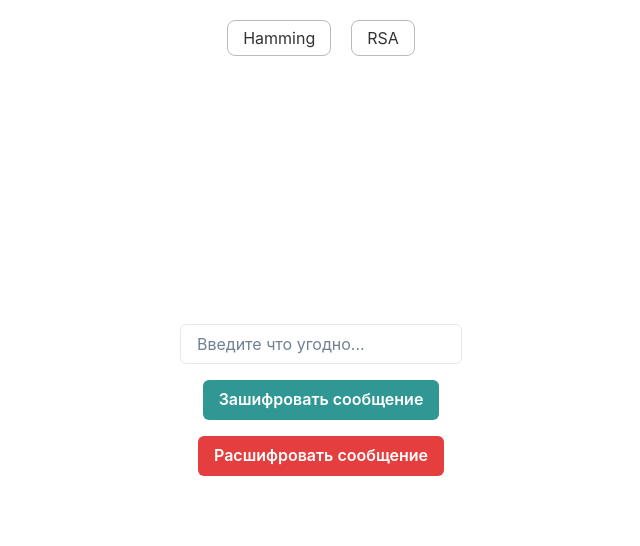
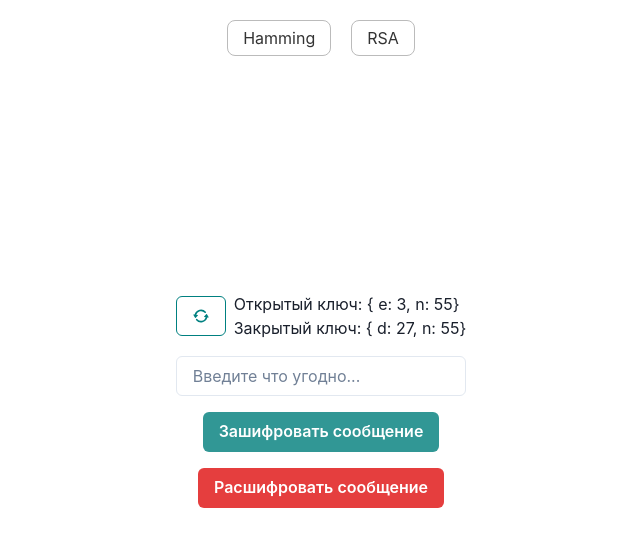
Before and after one commit to DundIIR/SurGU_Code_Hamming, a React (Vite) app: page /Lab_2 in a window 1280 px wide. Shown: the top 546 px of the page, without its empty margins (319-959 px from the left). Built offline with nearby package versions, Linux system fonts and the light colour scheme.

Commit message:
The final version lab_2

```diff
--- a/package.json
+++ b/package.json
@@ -10,6 +10,7 @@
     "preview": "vite preview"
   },
   "dependencies": {
+    "@chakra-ui/icons": "^2.2.3",
     "@chakra-ui/react": "^2.8.2",
     "@emotion/react": "^11.13.3",
     "@emotion/styled": "^11.13.0",
--- a/src/pages/Lab_2.jsx
+++ b/src/pages/Lab_2.jsx
@@ -1,8 +1,10 @@
+import { RepeatIcon } from '@chakra-ui/icons'
 import {
 	Box,
 	Button,
 	Center,
 	ChakraProvider,
+	Code,
 	Container,
 	Drawer,
 	DrawerBody,
@@ -11,10 +13,12 @@ import {
 	DrawerFooter,
 	DrawerHeader,
 	DrawerOverlay,
+	Flex,
 	FormLabel,
 	Input,
 	Switch,
 	useDisclosure,
+	useToast,
 	VStack,
 } from '@chakra-ui/react'
 import { useEffect, useState } from 'react'
@@ -86,6 +90,10 @@ const generateKeys = arrSimple => {
 	}
 	const d = (1 + i * phi) / e
 
+	console.log({
+		publicKey: { e, n },
+		privateKey: { d, n },
+	})
 	return {
 		publicKey: { e, n },
 		privateKey: { d, n },
@@ -94,18 +102,13 @@ const generateKeys = arrSimple => {
 
 function modExp(base, exp, mod) {
 	if (mod <= 0) {
-		console.error('Ошибка: модуль не должен быть меньше или равен 0.')
 		return NaN
 	}
+
 	let result = 1
-	base = base % mod
 
-	while (exp > 0) {
-		if (exp % 2 === 1) {
-			result = (result * base) % mod
-		}
-		exp = Math.floor(exp / 2)
-		base = (base * base) % mod
+	for (let i = 0; i < exp; i++) {
+		result = (result * base) % mod
 	}
 
 	return result
@@ -116,30 +119,38 @@ const Lab_2 = () => {
 	const [inputValue, setInputValue] = useState('')
 	const [arrSimpleNumber, setArrSimpleNumber] = useState([])
 	const [drawerContent, setDrawerContent] = useState('')
+	const [{ publicKey, privateKey }, setKeys] = useState({
+		publicKey: { e: 3, n: 55 },
+		privateKey: { d: 27, n: 55 },
+	})
+	const toast = useToast()
 
 	// const { publicKey, privateKey } = generateKeys(arrSimpleNumber)
-	const { publicKey, privateKey } = { publicKey: { e: 3, n: 55 }, privateKey: { d: 27, n: 55 } }
 
 	useEffect(() => {
-		const max = 1000000
+		const max = 100
 		const arrSN = sieveOfEratosthenes(max)
 		setArrSimpleNumber(arrSN)
 		console.log(`Простые числа до ${max} сгенерированы`)
 	}, [])
 
+	const handleUpdatingKeys = () => {
+		setKeys(generateKeys(arrSimpleNumber))
+	}
+
 	const handleEncrypt = message => {
 		const { e, n } = publicKey
 		const encryptedMessage = []
 		console.log('Начало')
-		for (let char of message) {
-			let codeChar = char.charCodeAt(0).toString()
-			console.log('Код символа: ', char, codeChar)
-			for (let c of codeChar) {
-				console.log('Цифра: ', c)
+		for (let symbol of message) {
+			let codeSymbol = symbol.charCodeAt(0).toString()
+			console.log('Код символа: ', symbol, codeSymbol)
+			for (let char of codeSymbol) {
+				console.log('Цифра: ', char)
 
-				const m = modExp(c, e, n)
-				const paddedCipher = m.toString().padStart(8, '0')
-				encryptedMessage.push(paddedCipher)
+				const m = (Math.pow(char, e) % n).toString().padStart(8, '0')
+
+				encryptedMessage.push(m)
 			}
 			encryptedMessage.push('11110011')
 		}
@@ -154,14 +165,14 @@ const Lab_2 = () => {
 		let decryptedMessage = ''
 		const chars = message.split('11110011').slice(0, -1)
 		console.log('массив символов: ', chars)
+		// 00000013, ,00000008, ,00000001,00000000,00000015,
 		for (let char of chars) {
 			const charsCodes = char.match(/.{1,8}/g) || []
 			console.log('массив кодов символов: ', charsCodes)
 			let symbol = ''
 			for (let charCode of charsCodes) {
-				const c = parseInt(charCode, 10)
-				const m = modExp(c, d, n)
-				console.log('Возводим в степень: ', Math.pow(c, d), ' и ', m)
+				const m = modExp(parseInt(charCode, 10), d, n)
+				// console.log('Возводим в степень: ', Math.pow(c, d), ' и ', m)
 				symbol += m
 			}
 
@@ -173,78 +184,86 @@ const Lab_2 = () => {
 		onOpen()
 	}
 
-	// const handleEncrypt = message => {
-	// 	const { e, n } = publicKey
-	// 	const encryptedMessage = []
-	// 	console.log('ключ шифр: ', e, ' ', n)
-	// 	for (let char of message) {
-	// 		console.log('Код символа: ', char.charCodeAt(0))
-	// 		const c = modExp(char.charCodeAt(0), e, n)
-	// 		if (isNaN(c)) {
-	// 			console.error('Ошибка при шифровании, c = NaN для символа: ', char)
-	// 			return // Прерываем выполнение, если c является NaN
-	// 		}
-	// 		// console.log('Возводим в степень: ', modExp(char.charCodeAt(0), e), ' и ', modExp(char.charCodeAt(0), e) % n)
-	// 		const paddedCipher = c.toString().padStart(8, '0')
-	// 		encryptedMessage.push(paddedCipher)
-	// 	}
+	const handleCopy = () => {
+		let contentToCopy = ''
+		if (Array.isArray(drawerContent)) {
+			contentToCopy = drawerContent.join('')
+		} else {
+			contentToCopy = drawerContent
+		}
 
-	// 	setDrawerContent(encryptedMessage)
-	// 	console.log(encryptedMessage)
-	// 	onOpen()
-	// }
-
-	// const handleDecrypt = message => {
-	// 	const { d, n } = privateKey
-	// 	let decryptedMessage = ''
-	// 	const chunks = message.match(/.{1,8}/g) || []
-	// 	console.log('ключ дешифр: ', d, ' ', n)
-	// 	for (let chunk of chunks) {
-	// 		const c = parseInt(chunk, 10)
-	// 		if (isNaN(c)) {
-	// 			console.error('Ошибка при дешифровании, c = NaN для чанка: ', chunk)
-	// 			return // Прерываем выполнение, если c является NaN
-	// 		}
-	// 		console.log('  ', chunk)
-	// 		const m = modExp(c, d, n)
-	// 		if (isNaN(m)) {
-	// 			console.error('Ошибка при дешифровании, m = NaN для c: ', c)
-	// 			return // Прерываем выполнение, если m является NaN
-	// 		}
-	// 		// console.log('Возводим в степень: ', modExp(c, d), ' и ', modExp(c, d) % n)
-	// 		console.log('код символа', m)
-	// 		decryptedMessage += String.fromCharCode(m)
-	// 	}
-
-	// 	setDrawerContent(decryptedMessage)
-	// 	console.log(decryptedMessage)
-	// 	onOpen()
-	// }
+		navigator.clipboard
+			.writeText(contentToCopy)
+			.then(() => {
+				toast({
+					title: 'Сообщение скопировано',
+					status: 'success',
+					duration: 1000,
+					isClosable: true,
+				})
+			})
+			.catch(err => {
+				console.log(err)
+				toast({
+					title: 'Возникла ошибка',
+					status: 'error',
+					duration: 1000,
+					isClosable: true,
+				})
+			})
+	}
 
 	return (
-		<Container maxW="800px" h="100vh" display="flex" alignItems="center" justifyContent="center">
+		<Container
+			maxW='800px'
+			h='100vh'
+			display='flex'
+			alignItems='center'
+			justifyContent='center'
+		>
 			<VStack spacing={4}>
-				<Input placeholder="Введите что угодно..." value={inputValue} onChange={e => setInputValue(e.target.value)} />
-				<Button colorScheme="teal" onClick={() => handleEncrypt(inputValue)}>
+				<Flex gap={2} alignItems='center'>
+					<Button
+						variant='outline'
+						borderColor='teal'
+						onClick={handleUpdatingKeys}
+					>
+						<RepeatIcon color='teal' />
+					</Button>
+					<Box>
+						<p>Открытый ключ: {`{ e: ${publicKey.e}, n: ${publicKey.n}}`}</p>
+						<p>Закрытый ключ: {`{ d: ${privateKey.d}, n: ${privateKey.n}}`}</p>
+					</Box>
+				</Flex>
+
+				<Input
+					type='search'
+					placeholder='Введите что угодно...'
+					value={inputValue}
+					onChange={e => setInputValue(e.target.value)}
+				/>
+				<Button colorScheme='teal' onClick={() => handleEncrypt(inputValue)}>
 					Зашифровать сообщение
 				</Button>
-				<Button colorScheme="red" onClick={() => handleDecrypt(inputValue)}>
+				<Button colorScheme='red' onClick={() => handleDecrypt(inputValue)}>
 					Расшифровать сообщение
 				</Button>
 			</VStack>
 
-			<Drawer isOpen={isOpen} placement="right" onClose={onClose} size={'md'}>
+			<Drawer isOpen={isOpen} placement='right' onClose={onClose} size={'md'}>
 				<DrawerOverlay />
 				<DrawerContent>
 					<DrawerCloseButton />
 					<DrawerHeader>Результат</DrawerHeader>
 
 					<DrawerBody>
-						<p>Зашифрованное сообщение: {drawerContent}</p>
+						<p onClick={handleCopy} style={{ cursor: 'pointer' }}>
+							Зашифрованное сообщение: <Code width={'md'}>{drawerContent}</Code>
+						</p>
 					</DrawerBody>
 
 					<DrawerFooter>
-						<Button variant="outline" mr={3} onClick={onClose}>
+						<Button variant='outline' mr={3} onClick={onClose}>
 							Закрыть
 						</Button>
 					</DrawerFooter>
```
Also changed, not shown: 1 other file (tests, documents, lock files or other folders).
